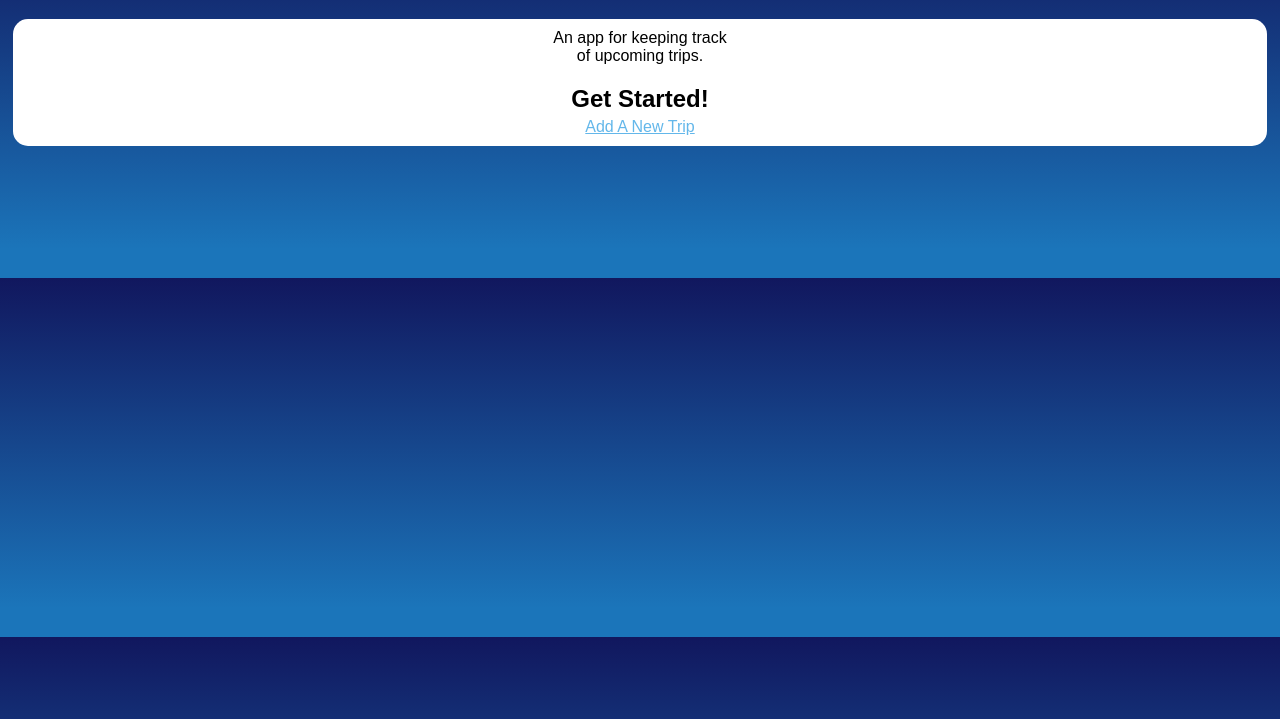
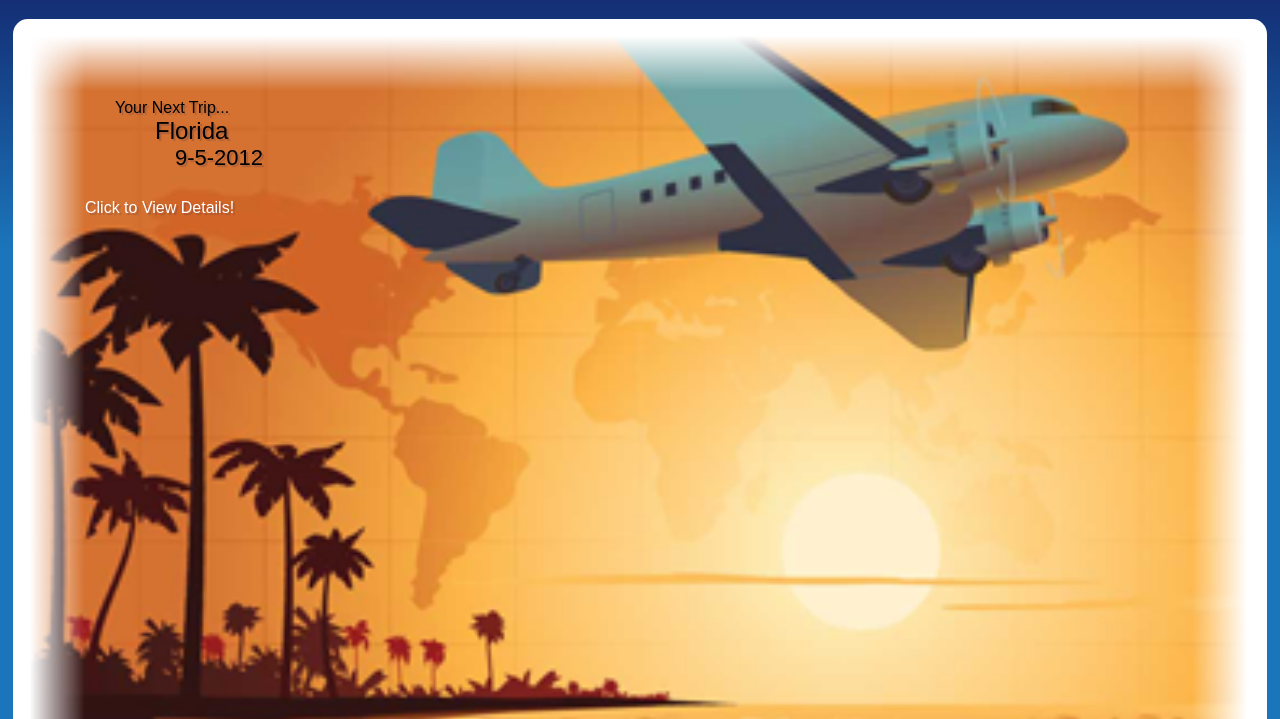
Before and after one commit to iamnick/MIU_Project, a plain HTML site: page index.html in a window 1280 px wide. Shown: the part 81-800 px from the top of the page. Drawn offline with Linux system fonts and the light colour scheme.

Commit message:
CTA image & design finished

```diff
--- a/css/style.css
+++ b/css/style.css
@@ -19,8 +19,40 @@ body {
 #indexPageContent {
 	background: #ffffff;
 	border-radius: 15px;
-	padding: 10px 10px 10px 10px;
+	padding: 15px 15px 15px 15px;
 	text-align: center;
+}
+
+#nextTripBG {
+	position: relative;
+	width: 100%;
+}
+
+#nextTripText {
+	text-align: left;
+	position: absolute;
+	top: 180px;
+	left: 115px;
+	text-shadow: 2px 2px 1px rgba(17, 23, 94, .2);
+}
+
+#nextTripLocation {
+	margin-left: 40px;
+	font-size: 24px;
+}
+
+#nextTripDate {
+	margin-left: 60px;
+	font-size: 22px;
+}
+
+#clickToViewMsg {
+	position: absolute;
+	text-align: left;
+	color: #ffffff;
+	top: 280px;
+	left: 85px;
+	text-shadow: 2px 2px 1px rgba(17, 23, 94, .2);
 }
 
 .tripContent {
--- a/index.html
+++ b/index.html
@@ -17,9 +17,13 @@
 			<h1>Trip Planner</h1>
 		</header>
 		<div id="indexPageContent">
-			<span>An app for keeping track<br />of upcoming trips.</span>
-			<h2>Get Started!</h2>
-			<a href="addItem.html" class="addTripLink">Add A New Trip</a>
+			<img id="nextTripBG" src="img/index_bg.png" />
+			<div id="nextTripText">
+				Your Next Trip...<br />
+				<span id="nextTripLocation">Florida</span><br />
+				<span id="nextTripDate">9-5-2012</span>
+			</div>
+			<span id="clickToViewMsg">Click to View Details!</span>
 		</div>
 		<script src="js/main.js" type="text/javascript"></script>
 	</body>
```
Also changed, not shown: img/index_bg.png (added).
